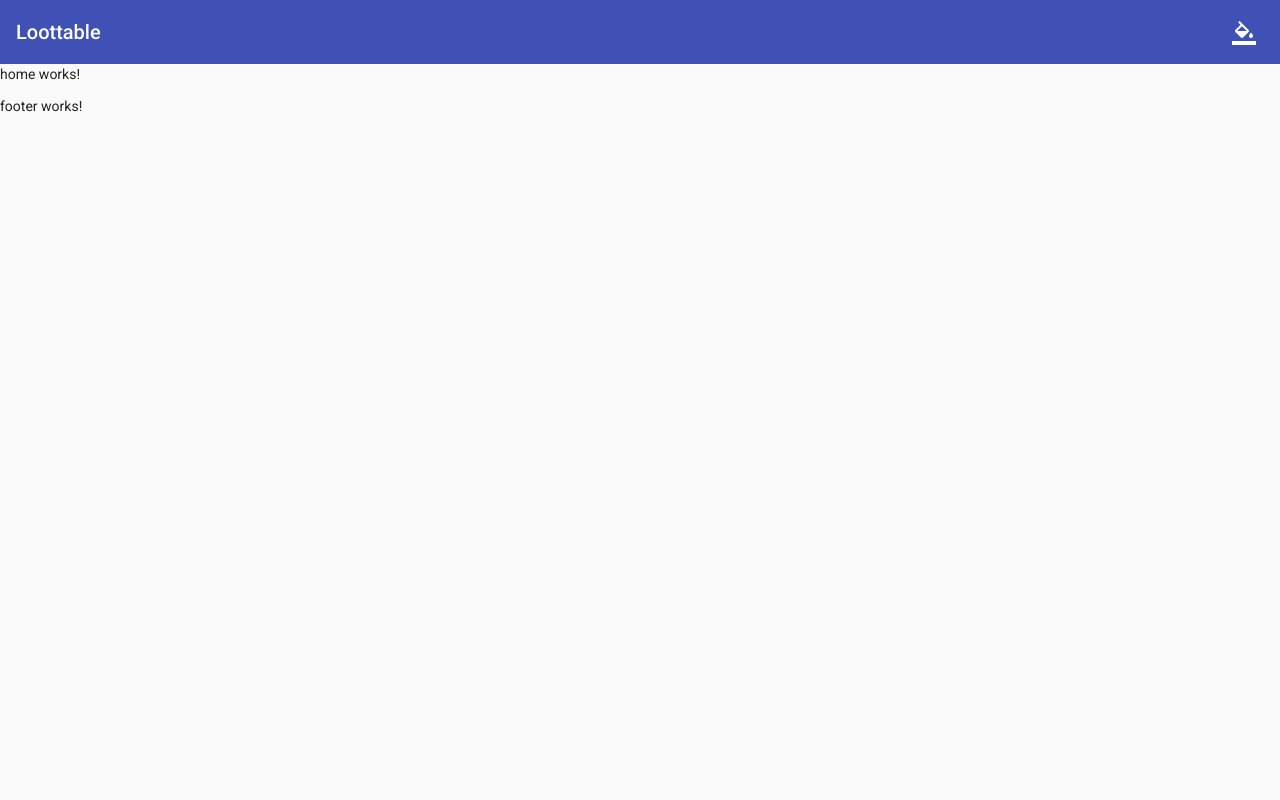
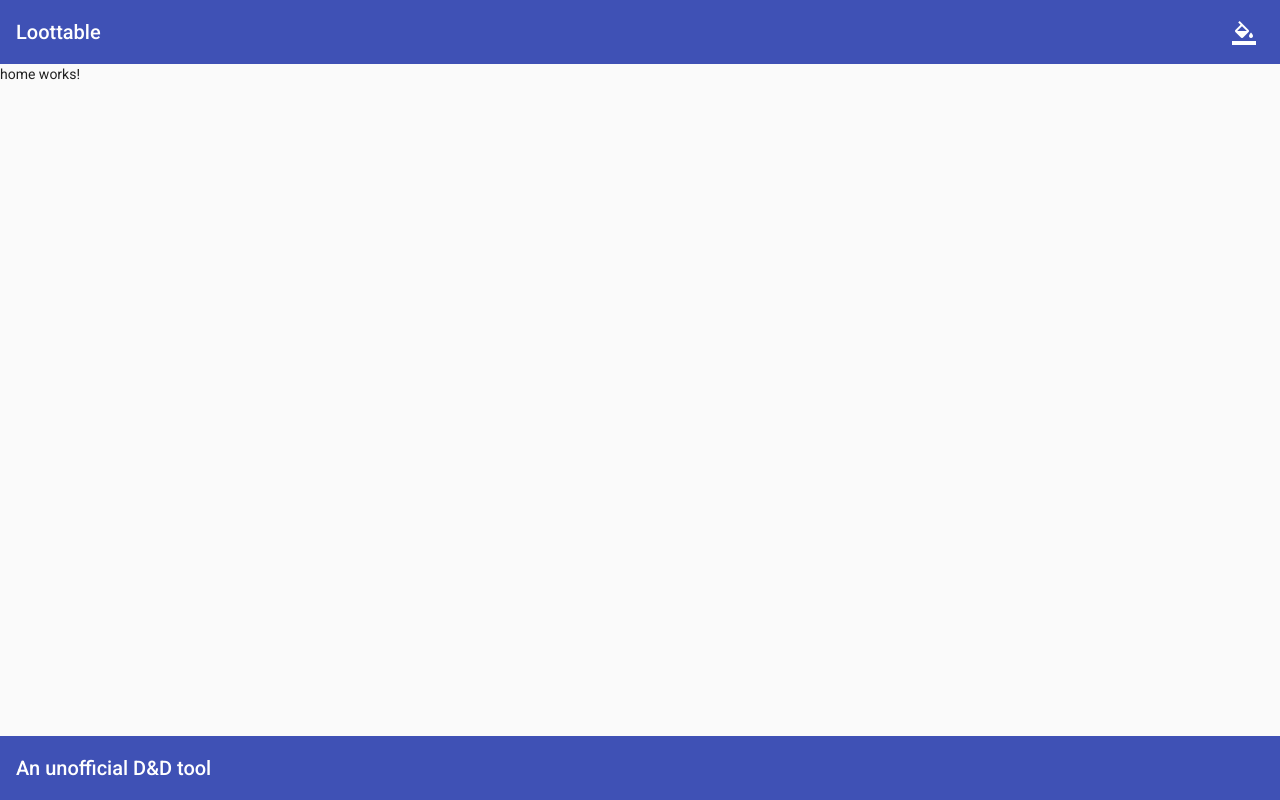
Before and after one commit to eebergman/loottable, an Angular app: page / in a window 1280 px wide. Built offline with nearby package versions, Linux system fonts and the light colour scheme.

Commit message:
Move footer to the bottom

```diff
--- a/src/app/app.module.ts
+++ b/src/app/app.module.ts
@@ -10,6 +10,7 @@ import { FooterComponent } from './shared/components/footer/footer.component';
 import { HeaderComponent } from './shared/components/header/header.component';
 import { LayoutComponent } from './shared/components/layout/layout.component';
 import { ThemePickerComponent } from './shared/components/theme-picker/theme-picker.component';
+import { PageComponent } from './shared/components/page/page.component';
 
 @NgModule({
   declarations: [
@@ -19,6 +20,7 @@ import { ThemePickerComponent } from './shared/components/theme-picker/theme-pic
     HeaderComponent,
     FooterComponent,
     HomeComponent,
+    PageComponent,
   ],
   imports: [
     BrowserModule,
--- a/src/app/shared/components/footer/footer.component.html
+++ b/src/app/shared/components/footer/footer.component.html
@@ -1 +1,5 @@
-<p>footer works!</p>
+<mat-toolbar color="primary">
+  <mat-toolbar-row id="footer__toolbar-row" class="flex-between">
+    <span id="footer__title-text">An unofficial D&D tool</span>
+  </mat-toolbar-row>
+</mat-toolbar>
--- /dev/null
+++ b/src/app/shared/components/page/page.component.html
@@ -0,0 +1,3 @@
+<div id="page-layout">
+  <router-outlet></router-outlet>
+</div>
--- /dev/null
+++ b/src/app/shared/components/page/page.component.scss
@@ -0,0 +1,3 @@
+#page-layout {
+  height: calc(100vh - 9.125em);
+}
--- /dev/null
+++ b/src/app/shared/components/page/page.component.ts
@@ -0,0 +1,15 @@
+import { Component, OnInit } from '@angular/core';
+
+@Component({
+  selector: 'mon-page',
+  templateUrl: './page.component.html',
+  styleUrls: ['./page.component.scss']
+})
+export class PageComponent implements OnInit {
+
+  constructor() { }
+
+  ngOnInit(): void {
+  }
+
+}
```
Also changed, not shown: src/app/app-routing.module.ts (+15 -1 lines), src/app/modules/home/home.module.ts (+4 -7 lines), .stylelintrc.json, 1 other file (tests, documents, lock files or other folders).
